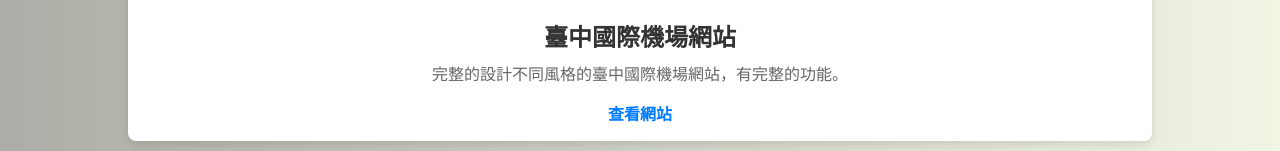
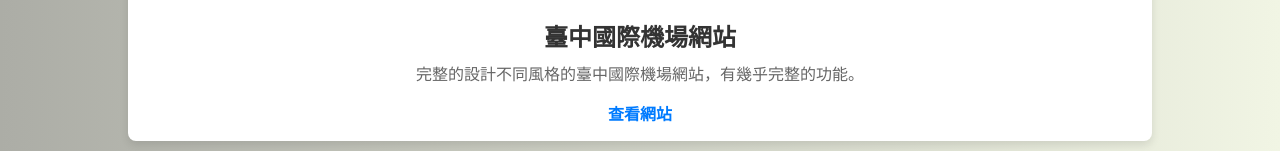
Before and after one commit to ke72492/Project, a plain HTML site: page index.html in a window 1280 px wide. Shown: the part 619-770 px from the top of the page. Drawn offline with nearby package versions, Linux system fonts and the light colour scheme.

Commit message:
feat: 修改文字

```diff
--- a/index.html
+++ b/index.html
@@ -86,7 +86,7 @@
             <img src="./img/臺中國際機場網站.png" alt="家具網站">
             <div class="card-content">
                 <h2>臺中國際機場網站</h2>
-                <p>完整的設計不同風格的臺中國際機場網站，有完整的功能。</p>
+                <p>完整的設計不同風格的臺中國際機場網站，有幾乎完整的功能。</p>
                 <a href="https://nchu-11305-taichungairport.dev-hub.io/" target="_blank">查看網站</a>
             </div>
         </div>
```
